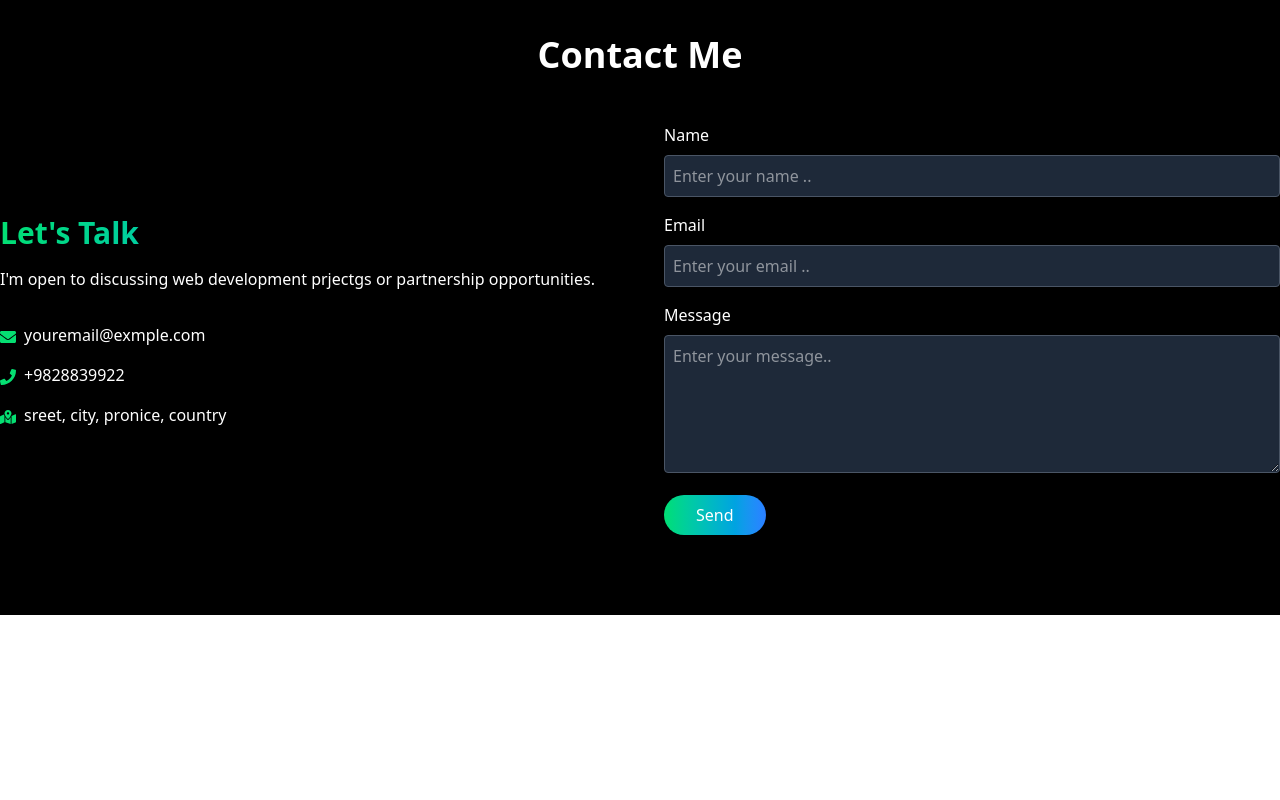
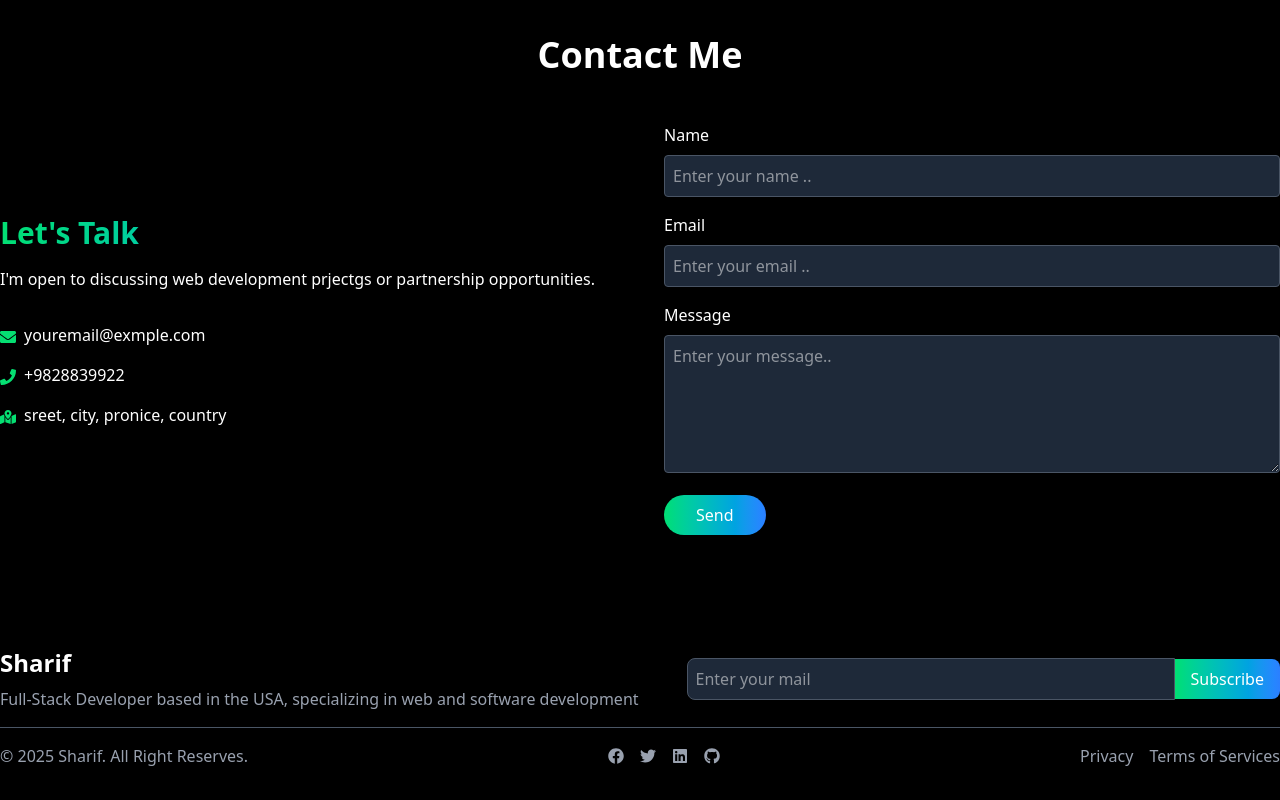
Before and after one commit to shariful962/Portfolio, a React (Vite) app: page / in a window 1280 px wide. Shown: the part 2398-3198 px from the top of the page. Before the commit the page ends 3013 px from the top, so only its background shows below. Built offline with nearby package versions, Linux system fonts and the light colour scheme.

Commit message:
footer section added

```diff
--- a/src/App.jsx
+++ b/src/App.jsx
@@ -5,6 +5,7 @@
 import Services from './component/Services'
 import Project from './component/Project'
 import Contact from './component/Contact'
+import Footer from './component/Footer'
 
 function App() {
 
@@ -16,6 +17,7 @@
      <Services />
      <Project />
      <Contact />
+     <Footer />
     </>
   )
 }
--- a/src/component/Footer.jsx
+++ b/src/component/Footer.jsx
@@ -0,0 +1,47 @@
+import React from "react";
+import { FaFacebook,FaTwitter,FaLinkedin,FaGithub  } from "react-icons/fa";
+
+const Footer = () => {
+  return (
+    <footer className="bg-black text-white py-8">
+      <div className="container md:container mx-auto">
+        <div className="flex flex-col md:flex-row items-center space-x-12 mb-4">
+          <div className="mb-4 md:mb-0">
+            <h3 className="text-2xl font-bold mb-2">Sharif</h3>
+            <p className="text-gray-400">
+              Full-Stack Developer based in the USA, specializing in web and
+              software development
+            </p>
+          </div>
+          <div className="flex-1 w-full">
+            <form className="flex items-center justify-center">
+              <input
+                type="email"
+                className="w-full p-2 rounded-l-lg bg-gray-800 border border-gray-600 focus:outline-none focus:border-green-400"
+                placeholder="Enter your mail"
+              />
+              <button type="submit" className="bg-gradient-to-r from-green-400 to-blue-500  text-white px-4 py-2 rounded-r-lg">Subscribe</button>
+            </form>
+          </div>
+        </div>
+        <div className="border-t border-gray-600 pt-4 flex flex-col md:flex-row justify-between items-center">
+            <p className="text-gray-400">
+                &copy; {new Date().getFullYear()} Sharif. All Right Reserves.
+            </p>
+            <div className="flex space-x-4 my-4 md:my-0">
+                <a className="text-gray-400 hover:text-white" text-2xl href=""><FaFacebook /></a>
+                <a className="text-gray-400 hover:text-white" href=""><FaTwitter /></a>
+                <a className="text-gray-400 hover:text-white" href=""><FaLinkedin /></a>
+                <a className="text-gray-400 hover:text-white" href=""><FaGithub /></a>
+            </div>
+            <div className="flex space-x-4">
+                <a className="text-gray-400 hover:text-white" href="">Privacy</a>
+                <a className="text-gray-400 hover:text-white" href="">Terms of Services</a>
+            </div>
+        </div>
+      </div>
+    </footer>
+  );
+};
+
+export default Footer;
```
